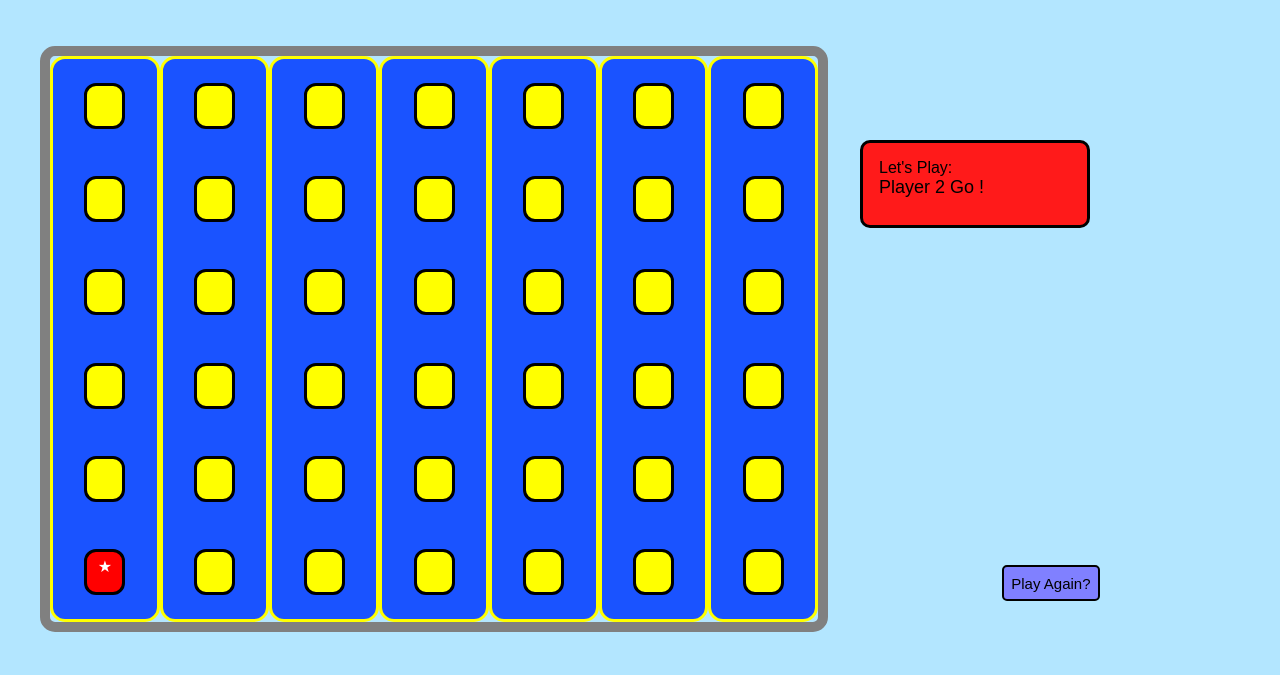
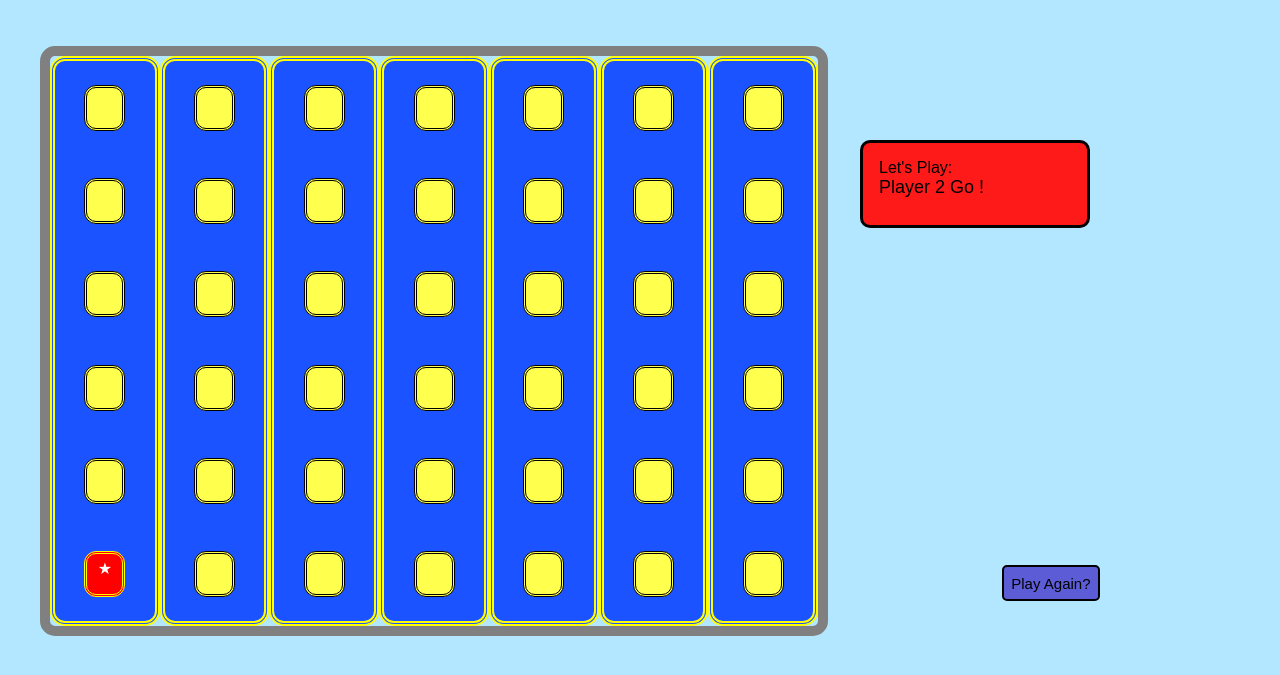
Before and after one commit to klunghamer/Connect-Four, a plain HTML site: page connect.html in a window 1280 px wide. Both pictures are taken after a click on the element 104 px from the left and 418 px from the top of the page. Shown: the part 79-754 px from the top of the page. Drawn offline with nearby package versions, Linux system fonts and the light colour scheme; a web font is replaced by a local one.

Commit message:
More CSS

```diff
--- a/connect.css
+++ b/connect.css
@@ -22,7 +22,9 @@ main {
   margin: 2em;
   border: 10px solid gray;
   border-radius: 15px;
-  outine: solid 5px yellow;
+  /*outine: solid 5px yellow;*/
+  /*border-style: double;*/
+
 }
 
 section {
@@ -34,16 +36,18 @@ section {
   /*overflow: hidden;*/
   justify-content: space-around;
   align-items: center;
-  border: 3px solid yellow;
+  border: 5px solid yellow;
+  border-style: double;
   border-radius: 15px;
 }
 
 div {
   width: 35px;
   height: 35px;
-  background-color: yellow;
+  background-color: #ffff4d;
   border: 3px solid black;
   border-radius: 12px;
+  border-style: double;
   color: white;
   text-align: center;
   padding-top: .3em;
@@ -74,7 +78,7 @@ aside:not(.start) {
 }
 
 button {
-  background-color: #8080ff;
+  background-color: #5c5cd6;
   font-family: 'Francois One', sans-serif;
   font-size: 15px;
   padding: .5em;
--- a/connect.js
+++ b/connect.js
@@ -23,7 +23,7 @@ var App = {
       App.board[columnNum].unshift(token);
       App.player = !App.player;
     }
-      // console.log(App.board);
+      console.log(App.board);
       // UI.changeColors(token, columnNum);
   },
 
@@ -59,8 +59,8 @@ var App = {
       for (var j = App.board[i].length-1; j >= 0; j--) {
         // console.log(App.board[i][j]);
         if(App.board[i][j].color === 'red') {
-         winningRowRed.push(App.board[i][j].column);
-        //  console.log(winningRowRed);
+         winningRowRed.push(/*App.board[i]*/[i]);
+         console.log(winningRowRed);
        } else if (App.board[i][j].color === 'black'){
          winningRowBlack.push(App.board[i][j].column);
         //  console.log(winningRowBlack);
@@ -89,9 +89,9 @@ var UI = {
     }
     column[takenSpots.length].style.backgroundColor = color; //color from input
     column[takenSpots.length].innerHTML = '&#9733';
-
+    column[takenSpots.length].style.border = '3px solid yellow';
+    column[takenSpots.length].style.borderStyle = 'double';
   },
-
   playerTurn: function () {
     if (App.player === false) {
       $('#player1').hide();
```
